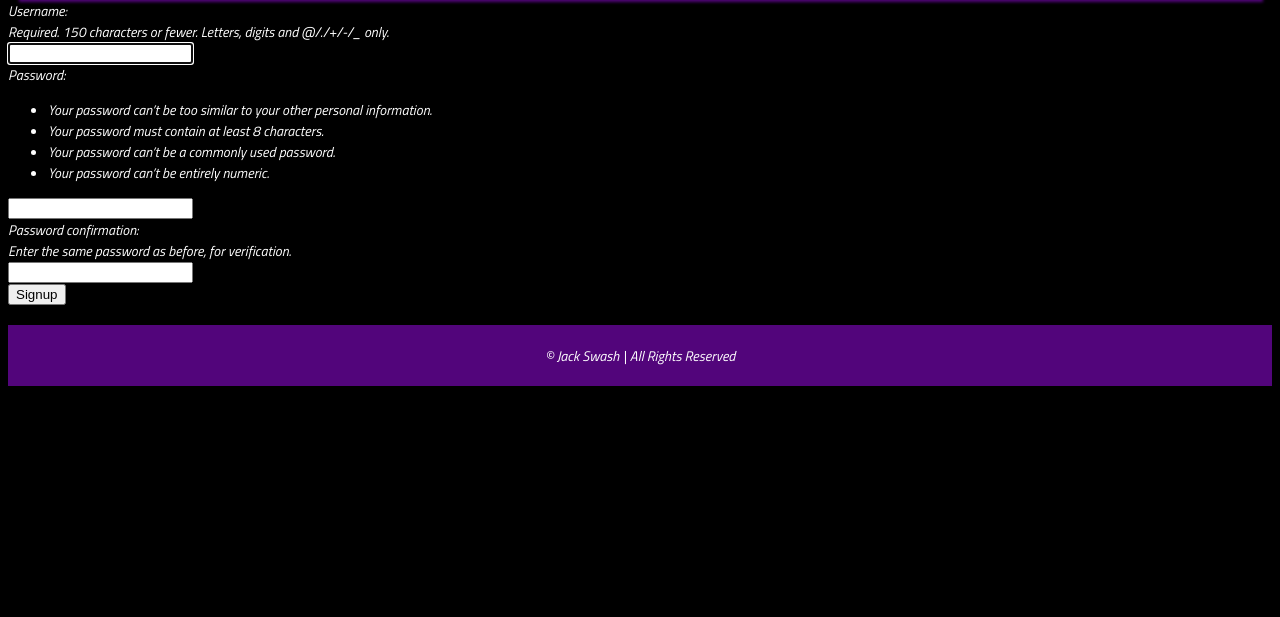
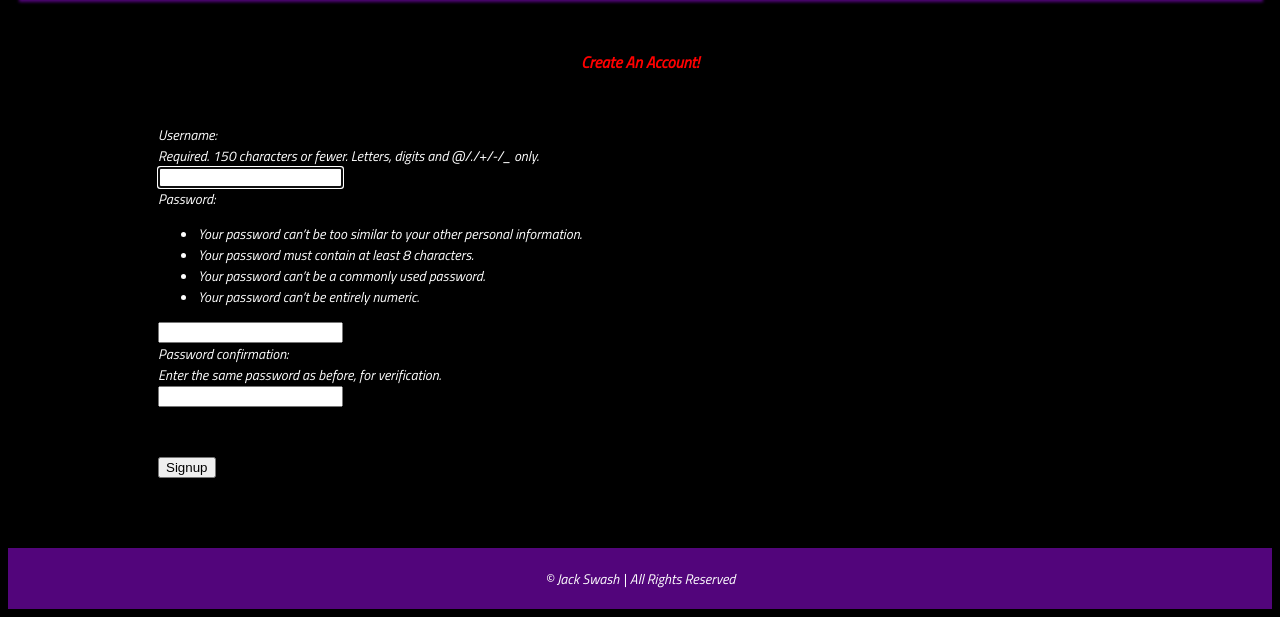
Before and after one commit to ELMOUNTAIN/DjangoUni, a Django app: page /account/signup/ in a window 1280 px wide. Shown: the part 240-857 px from the top of the page. Before the commit the page ends 626 px from the top, so only its background shows below. Run offline with Django 5.2, Linux system fonts and the light colour scheme; parts of the project's set-up code (start-up, migrations or seed data) failed here and were passed over.

Commit message:
updated signup

```diff
--- a/MAIN/templates/register/signup.html
+++ b/MAIN/templates/register/signup.html
@@ -2,10 +2,12 @@
 
 {% block content %}
 
-<form method="POST" action=".">
+<h1 style= "text-align:center; margin-block:50px; color:red;">Create An Account!</h1>
+
+<form method="POST" action="."  style= "margin-left:150px;">
     {% csrf_token %}
     {{form}}
-    <input type="submit" value="Signup">
+    <input type="submit" value="Signup" style="margin-block:50px;">
 </form>
 
 {% endblock  %}
```
